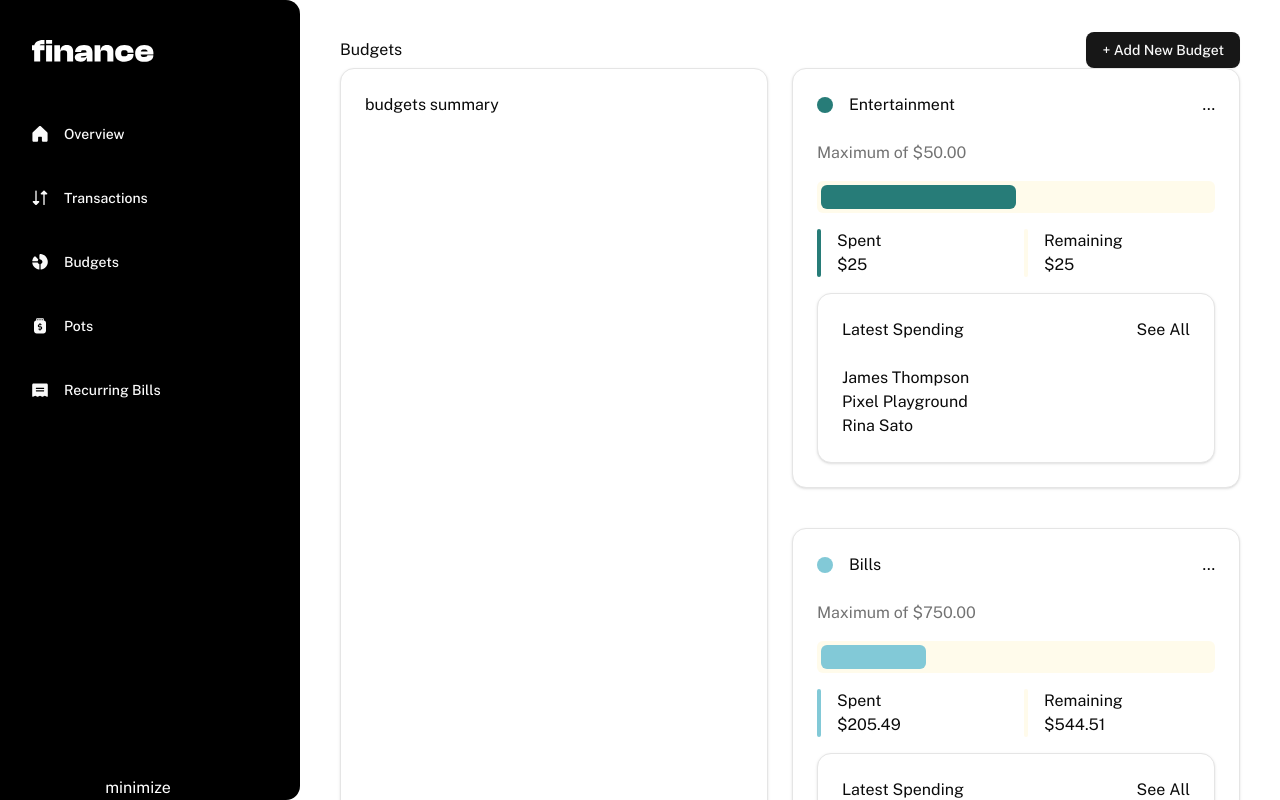
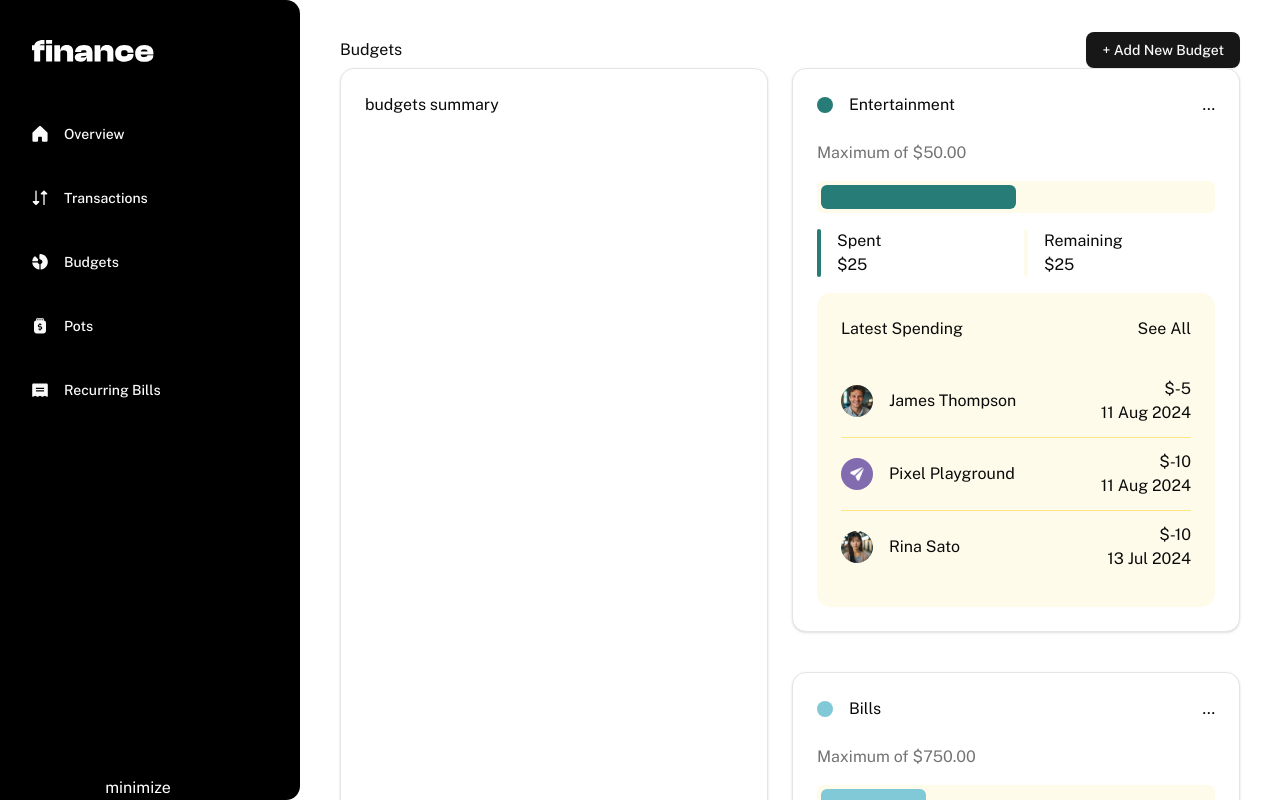
Before and after one commit to danmlarsen/personal-finance-app, a Next.js app: page /budgets in a window 1280 px wide. Shown: the top 800 px of the page. Built offline with nearby package versions, Linux system fonts and the light colour scheme.

Commit message:
feat: more work on budgets page

```diff
--- a/src/app/budgets/budgets-list.tsx
+++ b/src/app/budgets/budgets-list.tsx
@@ -1,6 +1,8 @@
 import AmountBar from "@/components/ui/amount-bar";
 import { Card, CardContent, CardHeader } from "@/components/ui/card";
 import { transactions, budgets } from "@/data/data.json";
+import { format } from "date-fns";
+import Image from "next/image";
 import Link from "next/link";
 
 export default function BudgetsList() {
@@ -56,16 +58,33 @@ export default function BudgetsList() {
                   </div>
                 </div>
 
-                <Card>
+                <Card className="border-none bg-amber-50 shadow-none">
                   <CardHeader className="flex items-center justify-between">
                     <h3>Latest Spending</h3>
                     <Link href="#">See All</Link>
                   </CardHeader>
                   <CardContent>
-                    <ul>
+                    <ul className="divide-y divide-amber-200">
                       {recentTransactions.map((transaction, idx) => (
                         <li key={`${transaction.name}_${idx}`}>
-                          {transaction.name}
+                          <div className="flex justify-between py-3">
+                            <div className="flex items-center gap-4">
+                              <Image
+                                src={transaction.avatar}
+                                alt=""
+                                width={32}
+                                height={32}
+                                className="rounded-full"
+                              />
+                              <span>{transaction.name}</span>
+                            </div>
+                            <div className="text-end">
+                              <div>${transaction.amount}</div>
+                              <div>
+                                {format(transaction.date, "dd MMM yyyy")}
+                              </div>
+                            </div>
+                          </div>
                         </li>
                       ))}
                     </ul>
```
